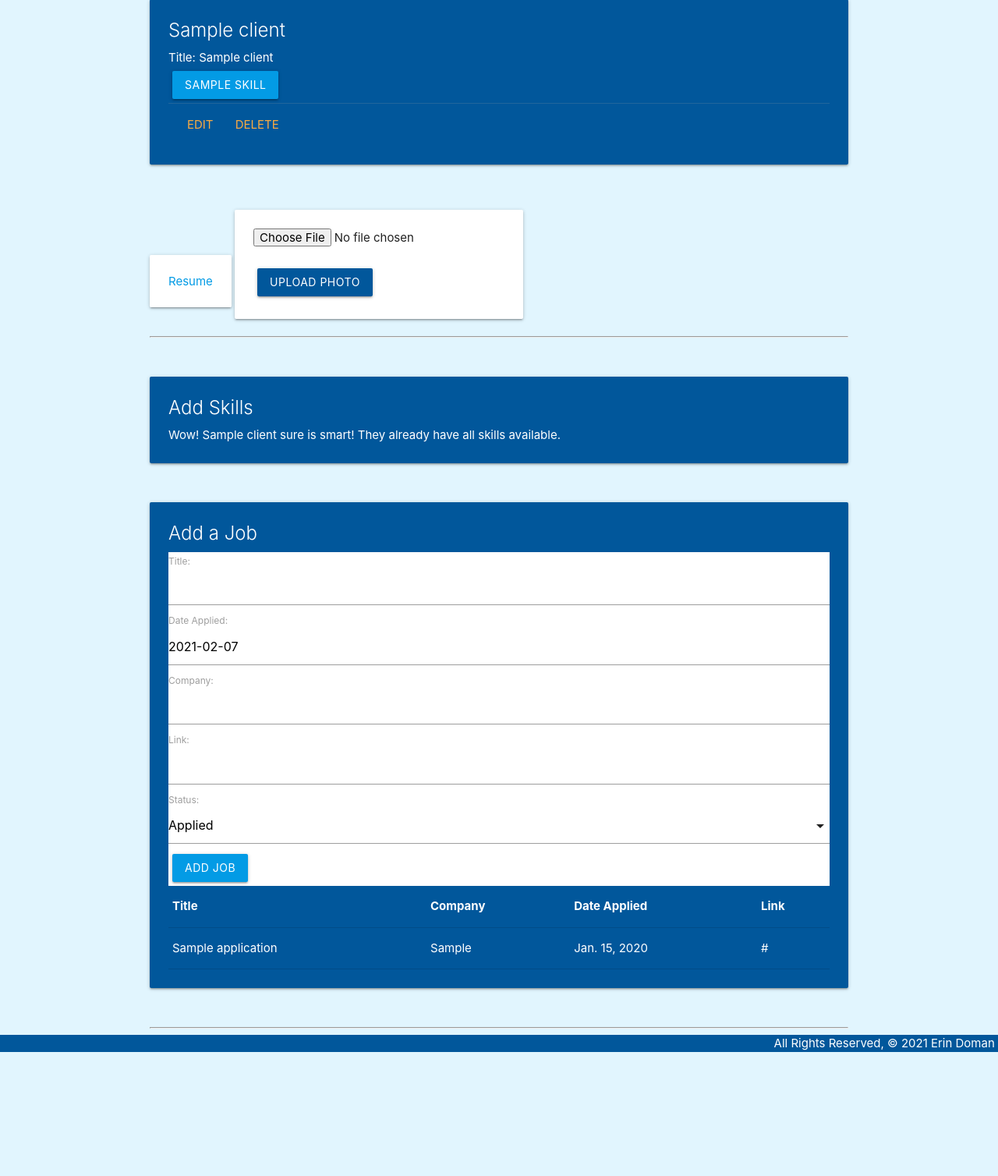
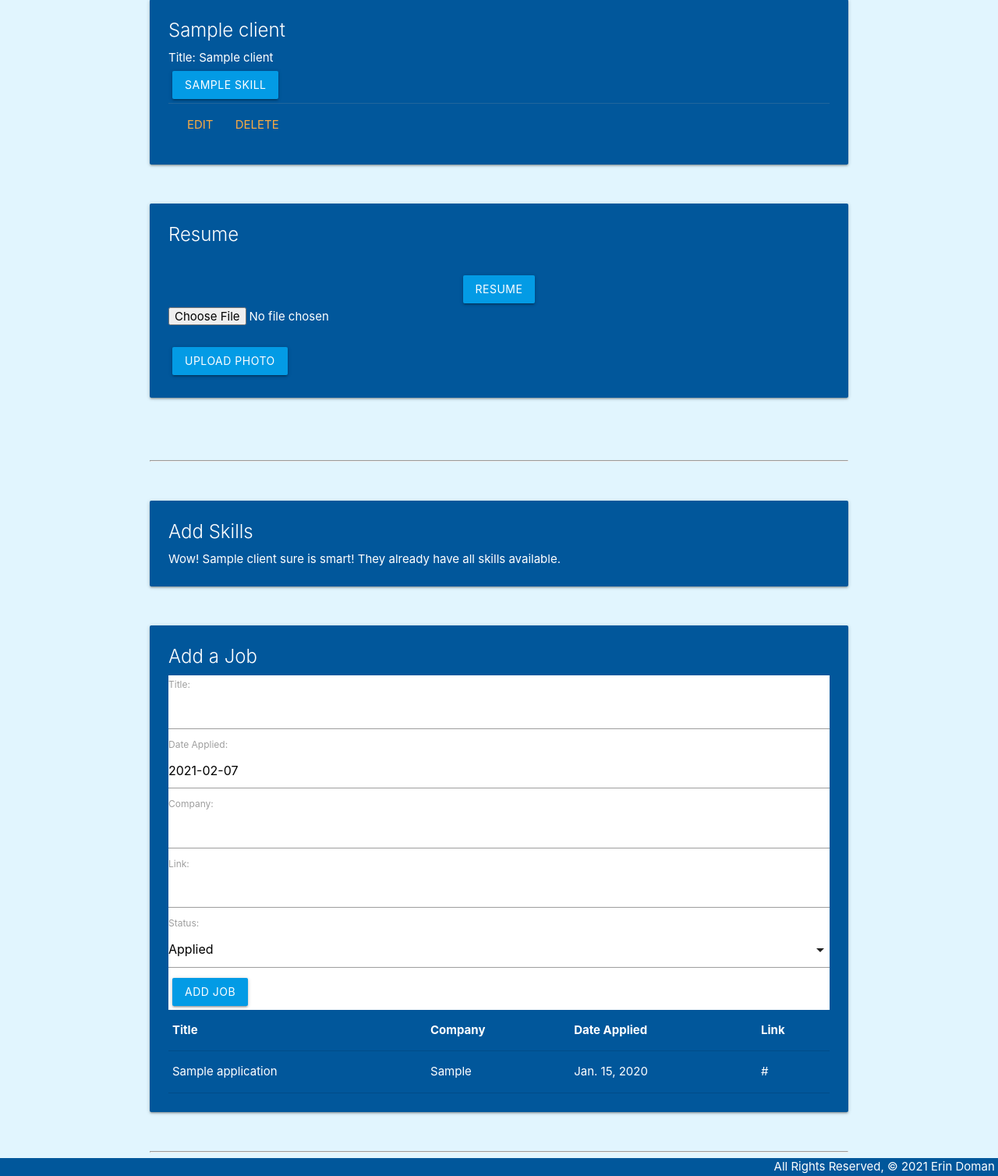
Before and after one commit to erindoman/career-coaching-app, a Django app: page /clients/1/ in a window 1280 px wide. Shown: the part 115-1623 px from the top of the page at 78% size. Before the commit the page ends 1464 px from the top, so only its background shows below. Run offline with Django 3.2, Linux system fonts and the light colour scheme; a user stored in the database is signed in; tables that the repository leaves empty hold one stand-in row (values such as "Sample post").

Commit message:
clean up client details styling

```diff
--- a/main_app/templates/clients/detail.html
+++ b/main_app/templates/clients/detail.html
@@ -23,21 +23,37 @@
   </div>
 
 </div>
-<!-- Insert photo markup below this comment -->
+
+
+<div class="left-align">
+  <div class="col">
+    <div class="col s12 m6">
+          <div class="card light-blue darken-4">
+            <div class="card-content white-text">
+              <span class="card-title">Resume</span>
+              <br>
+              <div class="center-align">
               {% for photo in client.photo_set.all %}
-  <a class="responsive-img card-panel" href="{{photo.url}}">Resume</a>
+              <a class="waves-effect waves-light btn light-blue darken-1" href="{{photo.url}}">RESUME</a>
               {% empty %}
-  <div class="card-panel teal-text center-align">No Resume Uploaded</div>
               {% endfor %}
+            </div>
 
-<!-- new code below -->
-<form action="{% url 'add_photo' client.id %}" enctype="multipart/form-data" method="POST" class="card-panel">
+              <form action="{% url 'add_photo' client.id %}" enctype="multipart/form-data" method="POST">
               {% csrf_token %}
               <input type="file" name="photo-file">
-    <br><br>
-    <input type="submit" class="btn light-blue darken-4" value="Upload Photo">
+              <br>
+              <br>
+
+              <input type="submit" class="btn light-blue darken-1 upload-res" value="Upload Photo">
             </form>
+          </div>
+        </div>
+      </div>
+  </div>
+</div>
 
+</br>
 <hr />
 
   <div class="col">
```
Also changed, not shown: main_app/templates/main_app/skill_detail.html (+6 -6 lines). Lines whose indentation alone changed are shown as unchanged.
